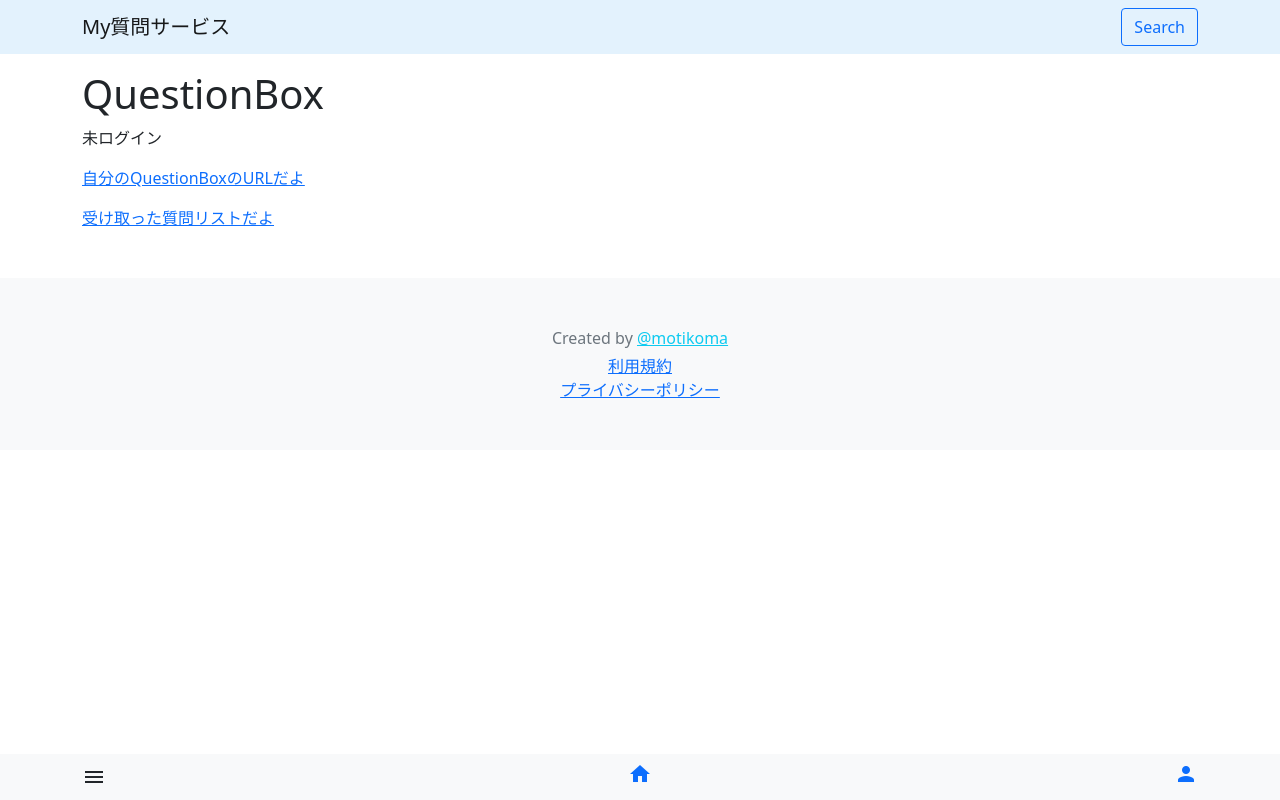
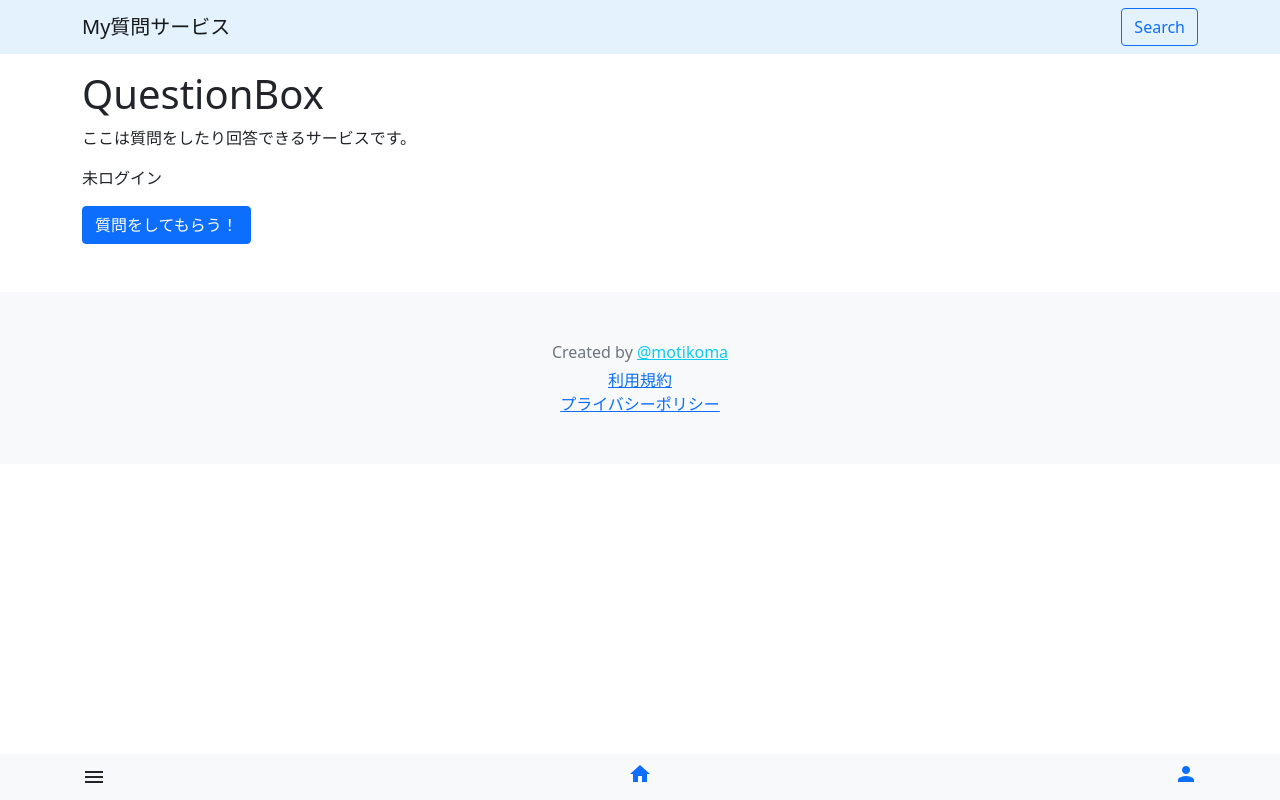
Before and after one commit to motikoma/questionBox, a Next.js app: page / in a window 1280 px wide. Built offline with nearby package versions, Linux system fonts and the light colour scheme; no server answers.

Commit message:
fix: トップページの修正&OGP画像修正

```diff
--- a/pages/index.tsx
+++ b/pages/index.tsx
@@ -7,15 +7,13 @@ const IndexPage = () => {
   return (
     <Layout title="Home">
       <h1>QuestionBox</h1>
+      <p>ここは質問をしたり回答できるサービスです。</p>
       <p>{user?.uid || "未ログイン"}</p>
       <p>
-        <Link href={`/users/${user?.uid}`}>
-          <a>自分のQuestionBoxのURLだよ</a>
-        </Link>
-      </p>
-      <p>
-        <Link href={`/questions/${user?.uid}`}>
-          <a>受け取った質問リストだよ</a>
+        <Link href={`/users/me`}>
+          <a className="btn btn-primary" role="button">
+            質問をしてもらう！
+          </a>
         </Link>
       </p>
     </Layout>
```
Also changed, not shown: public/images/card.png (renamed from public/images/osddtpuiargiib2v4nu193ej5kzo.png).
